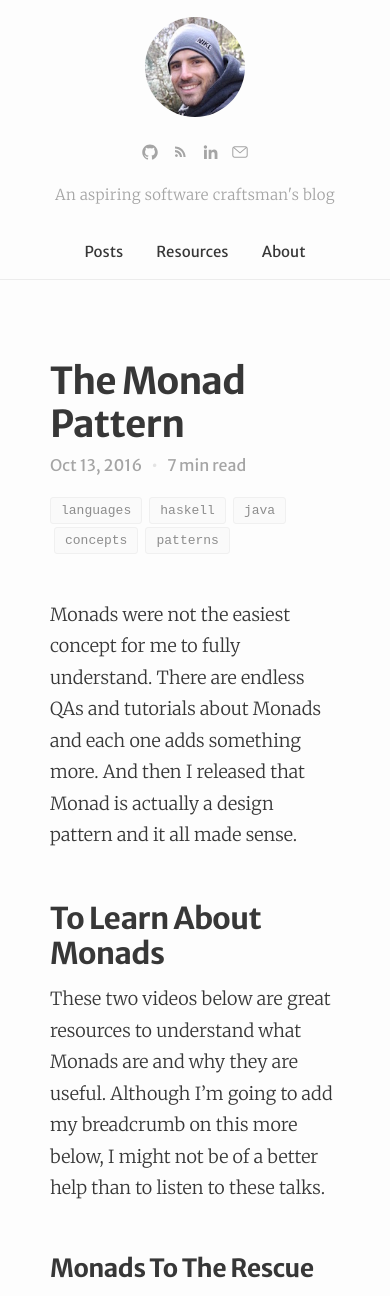
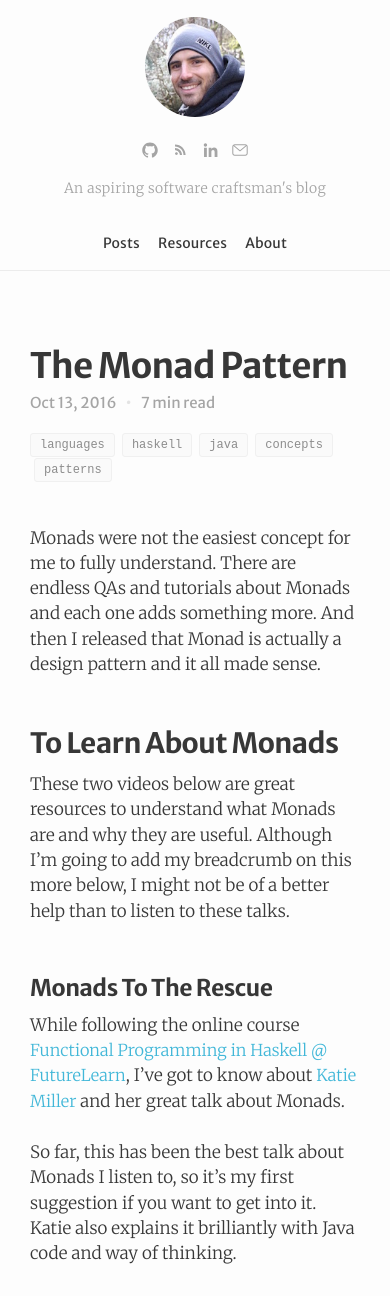
Before and after one commit to NunoAlexandre/nunoalexandre.github.io, a Jekyll site: the page built from _posts/2016-10-13-the-monad-pattern.markdown, in a window 390 px wide. Shown: the top 1296 px of the page. Built offline with Jekyll 4.4.1, drawn with Linux system fonts in a browser that asks for light colours; comment, search, counter and statistics services are not loaded; some of the changed text lies outside the part shown; grey boxes are pictures that could not be loaded.

Commit message:
overall css improvement, mainly for small screens.

```diff
--- a/_sass/_base.scss
+++ b/_sass/_base.scss
@@ -17,6 +17,9 @@ body {
     font: $base-font-weight #{$base-font-size}/#{$base-line-height} $base-font-family;
     color: $text-color;
     line-height: $base-line-height;
+    @include media-query($on-palm) {
+       line-height: $base-line-height * 0.85;
+    }
     background-color: $background-color;
     -webkit-text-size-adjust: 100%;
     -webkit-font-feature-settings: "kern" 1;
@@ -175,18 +178,18 @@ pre {
  */
 .wrapper {
     max-width: -webkit-calc(#{$content-width} - (#{$spacing-unit} * 2));
-    max-width:         calc(#{$content-width} - (#{$spacing-unit} * 2));
+    max-width: calc(#{$content-width} - (#{$spacing-unit} * 2));
     margin-right: auto;
     margin-left: auto;
     padding-right: $spacing-unit;
     padding-left: $spacing-unit;
     @extend %clearfix;
 
-    @include media-query($on-laptop) {
+    @include media-query($on-palm) {
         max-width: -webkit-calc(#{$content-width} - (#{$spacing-unit}));
-        max-width:         calc(#{$content-width} - (#{$spacing-unit}));
-        padding-right: $spacing-unit / 2;
-        padding-left: $spacing-unit / 2;
+        max-width: calc(#{$content-width} - (#{$spacing-unit}));
+        padding-right: $spacing-unit;
+        padding-left: $spacing-unit;
     }
 }
 
@@ -203,8 +206,6 @@ pre {
         clear: both;
     }
 }
-
-
 
 /**
  * Icons
--- a/_sass/_layout.scss
+++ b/_sass/_layout.scss
@@ -16,14 +16,11 @@ padding-top: 5px;
     letter-spacing: 0.33px;
     font-family: $second-font-family, Georgia, serif;
     font-size: $base-font-size - 2;
+
+     @include media-query($on-palm) {
+       font-size: $base-font-size - 3;
+     }
 }
-
-/*.site-header .wrapper:before {
-   content: '/';
-   font-size: 500%;
-   position: absolute;
-   line-height: 1em;
-}*/
 
 .site-nav {
     text-align: center;
@@ -36,13 +33,19 @@ padding-top: 5px;
     .page-link {
         color: $text-color;
         line-height: $base-line-height;
-        /*text-transform: lowercase;*/
         font-size: $base-font-size - 2;
+        letter-spacing: .013em;
 
-
-        // Gaps between nav items, but not on the last one
         &:not(:last-child) {
             margin-right: $spacing-unit;
+        }
+
+        @include media-query($on-palm) {
+           font-size: $base-font-size - 3;
+
+           &:not(:last-child) {
+               margin-right: $spacing-unit/2;
+           }
         }
     }
 }
@@ -57,13 +60,18 @@ padding-top: 5px;
    font-weight: 400;
    font-style: normal;
    color: rgba(0, 0, 0, 0.44);
-   font-size: 13px;
+   font-size: $base-font-size - 4;
    letter-spacing: 0;
    text-decoration: none;
    background: #fafafa;
    border-radius: 3px;
    border: 1px solid #f0f0f0;
    text-transform: lowercase;
+
+   @include media-query($on-palm) {
+       font-size: $base-font-size - 5;
+       padding: 4px 9px;
+   }
 }
 
 /*
@@ -109,7 +117,7 @@ background: transparent;
 }
 
 .footer-heading {
-    font-size: 18px;
+    font-size: $base-font-size;
     margin-bottom: $spacing-unit / 2;
 }
 
@@ -198,10 +206,15 @@ background: transparent;
       .post-link {
          display: block;
          clear: both;
-         font-size: 28px; /*31px;*/
+         font-size: 28px;
          line-height: 32px;
          font-family: $base-font-family;
          font-weight: 700;
+
+         @include media-query($on-palm) {
+            font-size: 26px;
+            line-height: 30px;
+         }
       }
 
       .excerpt p {
@@ -216,10 +229,16 @@ background: transparent;
 
 .post-list .post-meta {
    font-size: $base-font-size - 2;
+   @include media-query($on-palm) {
+      font-size: $base-font-size - 3;
+   }
 }
 
 .post .post-meta {
    font-size: $base-font-size - 1;
+   @include media-query($on-palm) {
+      font-size: $base-font-size - 2;
+   }
 }
 
 
@@ -251,6 +270,9 @@ background: transparent;
 
 h1, h1.post-title {
    font-size: 37px;
+   @include media-query($on-palm) {
+      font-size: 35px;
+   }
 }
 
 h1.post-title {
@@ -262,23 +284,27 @@ h1.post-title {
 
     h2 {
         font-size: 30px;
+        @include media-query($on-palm) {
+            font-size: 28px;
+        }
     }
 
     h3 {
         font-size: 25px;
+        @include media-query($on-palm) {
+            font-size: 23px;
+        }
     }
 
     h4 {
         font-size: 20px;
+        @include media-query($on-palm) {
+            font-size: 18px;
+        }
     }
 
     h5 {
         font-size: 15px;
-    }
-
-    p, ul, ol, blockquote {
-      font-size: $base-font-size+1;
-      /*letter-spacing: 0.012em;*/
     }
 
     li + li {
@@ -292,12 +318,42 @@ h1.post-title {
 }
 
 .post-content p, .post-list .post .excerpt p, ul, ol, blockquote  {
-      font-family: $second-font-family;
-      font-weight: 300;
+   font-family: $second-font-family;
+   font-weight: 300;
+   font-size: $base-font-size + 1;
 
+   @include media-query($on-palm) {
+      font-size: $base-font-size;
+   }
 }
 
+.post-content {
+    p, ul, ol, blockquote  {
+      font-size: $base-font-size + 1;
 
+      @include media-query($on-palm) {
+         font-size: $base-font-size;
+      }
+    }
+
+   li a {
+      border-bottom: 1px dashed rgba(0,0,0,0.24);
+      font-size: $base-font-size;
+      color: $text-color;
+
+      @include media-query($on-palm) {
+         font-size: $base-font-size - 1;
+      }
+   }
+ }
+
+.post-list .post .excerpt p {
+   font-size: $base-font-size;
+
+   @include media-query($on-palm) {
+      font-size: $base-font-size - 1;
+   }
+}
 
 .face {
     position: relative;
@@ -307,6 +363,14 @@ h1.post-title {
 
 .face img {
     border-radius: 50%;
+}
+
+.post-list, .post {
+   margin-top: $spacing-unit * 1.5;
+}
+
+.post .post-title {
+    margin-top: 0px;
 }
 
 h1, h2, h3, h4, h5, h6 {
@@ -326,12 +390,6 @@ iframe {
     font-size: 0.963em;
     color: $brand-color;
 
-}
-
-.post-content li a {
-   border-bottom: 1px dashed rgba(0,0,0,0.24);
-   font-size: 1em;
-   color: $text-color;
 }
 
 .social-media-list li {
@@ -384,13 +442,6 @@ a.page-link:hover {
     color: $brand-color;
 }
 
-@media screen and (max-width: 800px) {
-    .wrapper {
-        padding-right: 50px;
-        padding-left: 50px;
-    }
-}
-
 p + p {
         margin-top: 26px;
 }
--- a/css/main.scss
+++ b/css/main.scss
@@ -7,7 +7,7 @@
 
 // Our variables
 
-$base-font-family: 'Merriweather Sans', "Source Sans Pro", "Helvetica Neue", Helvetica, Arial, sans-serif;
+$base-font-family: 'Merriweather Sans', "Helvetica Neue", Helvetica, Arial, sans-serif;
 
 $base-font-size:   17px;
 $base-font-weight: 400;
```
